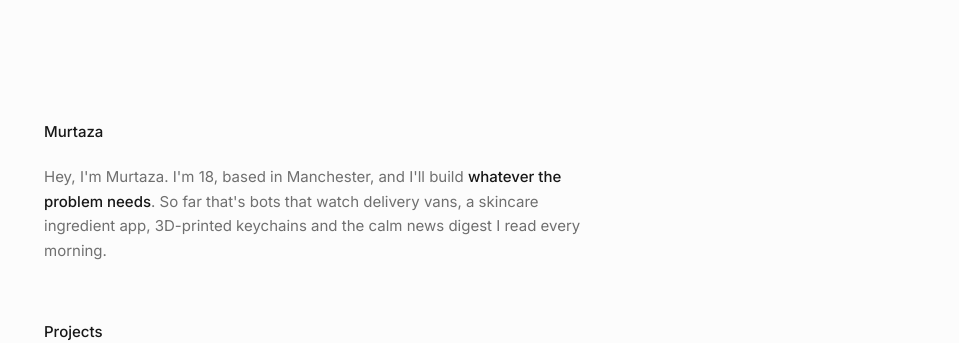
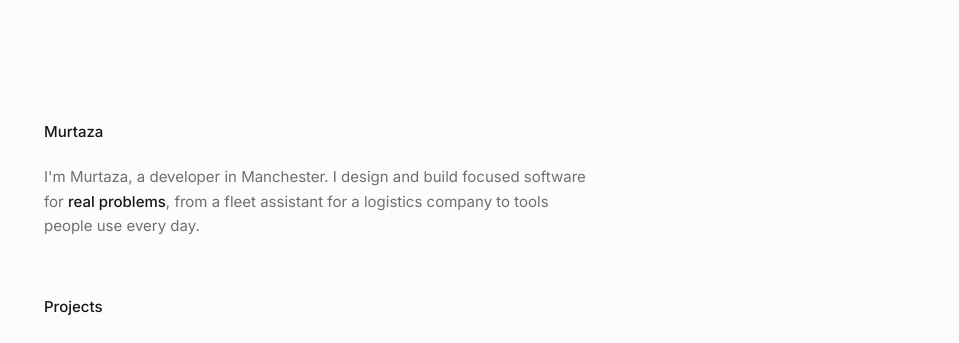
Before and after one commit to murtaza-waqar-257/portfolio, a plain HTML site: page index.html in a window 1280 px wide. Shown: the top 343 px of the page, without its empty margins (160-1119 px from the left). Drawn offline with Linux system fonts and the light colour scheme.

Commit message:
Calmer, more confident intro
Co-Authored-By: Claude Opus 5.5 <noreply@anthropic.com>
Claude-Session: https://claude.ai/code/session_01FWnBPf5kC9zaMZ897J1xA9

```diff
--- a/index.html
+++ b/index.html
@@ -70,7 +70,7 @@
     <h1>Murtaza</h1>
   </header>
 
-  <p class="intro in" style="animation-delay:.08s">Hey, I'm Murtaza. I'm 18, based in Manchester, and I'll build <b>whatever the problem needs</b>. So far that's bots that watch delivery vans, a skincare ingredient app, 3D-printed keychains and the calm news digest I read every morning.</p>
+  <p class="intro in" style="animation-delay:.08s">I'm Murtaza, a developer in Manchester. I design and build focused software for <b>real problems</b>, from a fleet assistant for a logistics company to tools people use every day.</p>
 
   <section class="in" style="animation-delay:.16s">
     <h2>Projects</h2>
```
